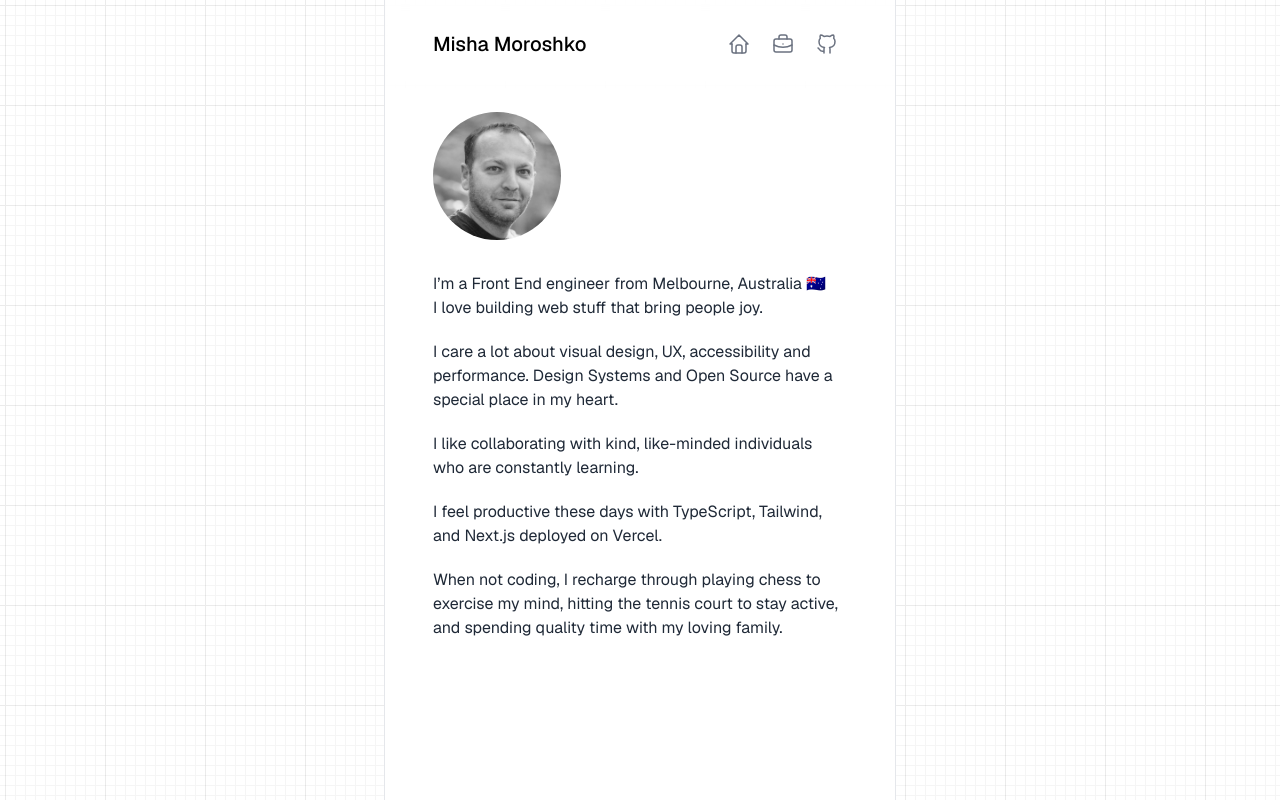
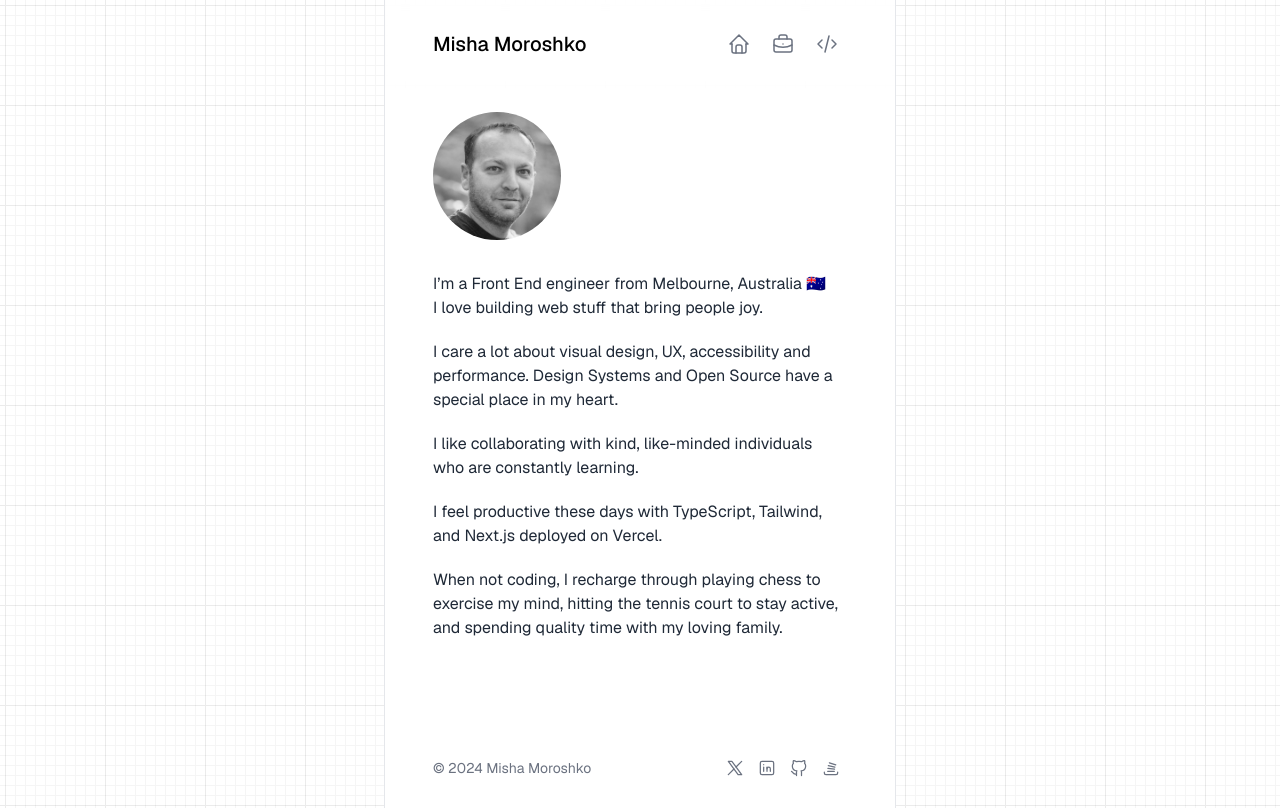
Before and after one commit to moroshko/moroshko.me, a Next.js app: page / in a window 1280 px wide. Built offline with nearby package versions, Linux system fonts and the light colour scheme.

Commit message:
Add Footer

```diff
--- /dev/null
+++ b/app/components/Footer/Footer.tsx
@@ -0,0 +1,43 @@
+import { SocialLink } from "./SocialLink/SocialLink";
+import { BrandGithubIcon } from "./icons/BrandGithubIcon";
+import { BrandXIcon } from "./icons/BrandXIcon";
+import { LinkedInIcon } from "./icons/LinkedInIcon";
+import { StackOverflowIcon } from "./icons/StackOverflowIcon";
+
+const Footer = () => {
+  return (
+    <footer className="flex text-gray-500 items-center justify-between mx-auto max-w-lg py-6 px-6 xs:px-12 bg-white xs:border-x xs:border-gray-200">
+      <p className="text-sm">
+        {`© ${new Date().getFullYear()} Misha Moroshko`}
+      </p>
+      <ul className="flex">
+        <SocialLink
+          href="https://twitter.com/moroshko"
+          ariaLabel="Twitter account of Misha Moroshko"
+        >
+          <BrandXIcon />
+        </SocialLink>
+        <SocialLink
+          href="https://au.linkedin.com/in/moroshko"
+          ariaLabel="LinkedIn account of Misha Moroshko"
+        >
+          <LinkedInIcon />
+        </SocialLink>
+        <SocialLink
+          href="https://github.com/moroshko"
+          ariaLabel="GitHub account of Misha Moroshko"
+        >
+          <BrandGithubIcon />
+        </SocialLink>
+        <SocialLink
+          href="https://stackoverflow.com/users/247243/misha-moroshko"
+          ariaLabel="Stack Overflow account of Misha Moroshko"
+        >
+          <StackOverflowIcon />
+        </SocialLink>
+      </ul>
+    </footer>
+  );
+};
+
+export { Footer };
--- /dev/null
+++ b/app/components/Footer/SocialLink/SocialLink.tsx
@@ -0,0 +1,25 @@
+import type { ReactNode } from "react";
+
+type Props = {
+  href: string;
+  ariaLabel: string;
+  children: ReactNode;
+};
+
+const SocialLink = ({ href, ariaLabel, children }: Props) => {
+  return (
+    <li className="flex">
+      <a
+        className="hover:text-gray-800 p-1.5 inline-block rounded-lg hover:bg-gray-100 transition-colors"
+        href={href}
+        aria-label={ariaLabel}
+        target="_blank"
+        rel="noopener noreferrer"
+      >
+        {children}
+      </a>
+    </li>
+  );
+};
+
+export { SocialLink };
--- a/app/components/Header/Nav/icons/BrandGithubIcon.tsx
+++ b/app/components/Footer/icons/BrandGithubIcon.tsx
@@ -2,8 +2,8 @@ const BrandGithubIcon = () => {
   return (
     <svg
       xmlns="http://www.w3.org/2000/svg"
-      width="24"
-      height="24"
+      width="20"
+      height="20"
       viewBox="0 0 24 24"
       fill="none"
       stroke="currentColor"
--- /dev/null
+++ b/app/components/Footer/icons/BrandXIcon.tsx
@@ -0,0 +1,22 @@
+const BrandXIcon = () => {
+  return (
+    <svg
+      xmlns="http://www.w3.org/2000/svg"
+      width="20"
+      height="20"
+      viewBox="0 0 24 24"
+      fill="none"
+      stroke="currentColor"
+      strokeWidth="1.5"
+      strokeLinecap="round"
+      strokeLinejoin="round"
+      aria-hidden="true"
+    >
+      <path stroke="none" d="M0 0h24v24H0z" fill="none" />
+      <path d="M4 4l11.733 16h4.267l-11.733 -16z" />
+      <path d="M4 20l6.768 -6.768m2.46 -2.46l6.772 -6.772" />
+    </svg>
+  );
+};
+
+export { BrandXIcon };
--- /dev/null
+++ b/app/components/Footer/icons/LinkedInIcon.tsx
@@ -0,0 +1,25 @@
+const LinkedInIcon = () => {
+  return (
+    <svg
+      xmlns="http://www.w3.org/2000/svg"
+      width="20"
+      height="20"
+      viewBox="0 0 24 24"
+      fill="none"
+      stroke="currentColor"
+      strokeWidth="1.5"
+      strokeLinecap="round"
+      strokeLinejoin="round"
+      aria-hidden="true"
+    >
+      <path stroke="none" d="M0 0h24v24H0z" fill="none" />
+      <path d="M4 4m0 2a2 2 0 0 1 2 -2h12a2 2 0 0 1 2 2v12a2 2 0 0 1 -2 2h-12a2 2 0 0 1 -2 -2z" />
+      <path d="M8 11l0 5" />
+      <path d="M8 8l0 .01" />
+      <path d="M12 16l0 -5" />
+      <path d="M16 16v-3a2 2 0 0 0 -4 0" />
+    </svg>
+  );
+};
+
+export { LinkedInIcon };
--- /dev/null
+++ b/app/components/Footer/icons/StackOverflowIcon.tsx
@@ -0,0 +1,25 @@
+const StackOverflowIcon = () => {
+  return (
+    <svg
+      xmlns="http://www.w3.org/2000/svg"
+      width="20"
+      height="20"
+      viewBox="0 0 24 24"
+      fill="none"
+      stroke="currentColor"
+      strokeWidth="1.5"
+      strokeLinecap="round"
+      strokeLinejoin="round"
+      aria-hidden="true"
+    >
+      <path stroke="none" d="M0 0h24v24H0z" fill="none" />
+      <path d="M4 17v1a2 2 0 0 0 2 2h12a2 2 0 0 0 2 -2v-1" />
+      <path d="M8 16h8" />
+      <path d="M8.322 12.582l7.956 .836" />
+      <path d="M8.787 9.168l7.826 1.664" />
+      <path d="M10.096 5.764l7.608 2.472" />
+    </svg>
+  );
+};
+
+export { StackOverflowIcon };
--- a/app/components/Header/Nav/Nav.tsx
+++ b/app/components/Header/Nav/Nav.tsx
@@ -1,6 +1,6 @@
 import { NavItem } from "./NavItem";
-import { BrandGithubIcon } from "./icons/BrandGithubIcon";
 import { BriefcaseIcon } from "./icons/BriefcaseIcon";
+import { CodeIcon } from "./icons/CodeIcon";
 import { HomeIcon } from "./icons/HomeIcon";
 
 const Nav = () => {
@@ -14,7 +14,7 @@ const Nav = () => {
           <BriefcaseIcon />
         </NavItem>
         <NavItem ariaLabel="Open Source" href="/open-source">
-          <BrandGithubIcon />
+          <CodeIcon />
         </NavItem>
         {/* <NavItem ariaLabel="Contact" href="/contact">
           <MailIcon />
--- /dev/null
+++ b/app/components/Header/Nav/icons/CodeIcon.tsx
@@ -0,0 +1,23 @@
+const CodeIcon = () => {
+  return (
+    <svg
+      xmlns="http://www.w3.org/2000/svg"
+      width="24"
+      height="24"
+      viewBox="0 0 24 24"
+      fill="none"
+      stroke="currentColor"
+      strokeWidth="1.5"
+      strokeLinecap="round"
+      strokeLinejoin="round"
+      aria-hidden="true"
+    >
+      <path stroke="none" d="M0 0h24v24H0z" fill="none" />
+      <path d="M7 8l-4 4l4 4" />
+      <path d="M17 8l4 4l-4 4" />
+      <path d="M14 4l-4 16" />
+    </svg>
+  );
+};
+
+export { CodeIcon };
--- a/app/components/Main/Main.tsx
+++ b/app/components/Main/Main.tsx
@@ -2,7 +2,7 @@ import type { PropsWithChildren } from "react";
 
 const Main = ({ children }: PropsWithChildren) => {
   return (
-    <main className="mx-auto max-w-lg py-6 text-gray-800 px-6 xs:px-12 min-h-[calc(100dvh-88px)] bg-white xs:border-x xs:border-gray-200">
+    <main className="mx-auto max-w-lg py-6 text-gray-800 px-6 xs:px-12 min-h-[calc(100dvh-160px)] bg-white xs:border-x xs:border-gray-200">
       {children}
     </main>
   );
--- a/app/layout.tsx
+++ b/app/layout.tsx
@@ -4,6 +4,7 @@ import { GeistMono } from "geist/font/mono";
 import { GeistSans } from "geist/font/sans";
 import type { Metadata } from "next";
 import type { PropsWithChildren } from "react";
+import { Footer } from "./components/Footer/Footer";
 import { Header } from "./components/Header/Header";
 
 export const metadata: Metadata = {
@@ -17,6 +18,7 @@ const RootLayout = ({ children }: PropsWithChildren) => {
       <body className="bg-grid bg-fixed">
         <Header />
         {children}
+        <Footer />
       </body>
     </html>
   );
```
